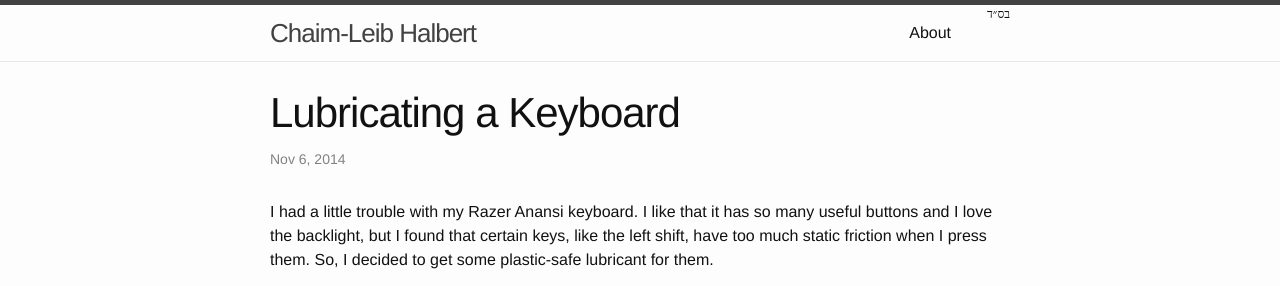
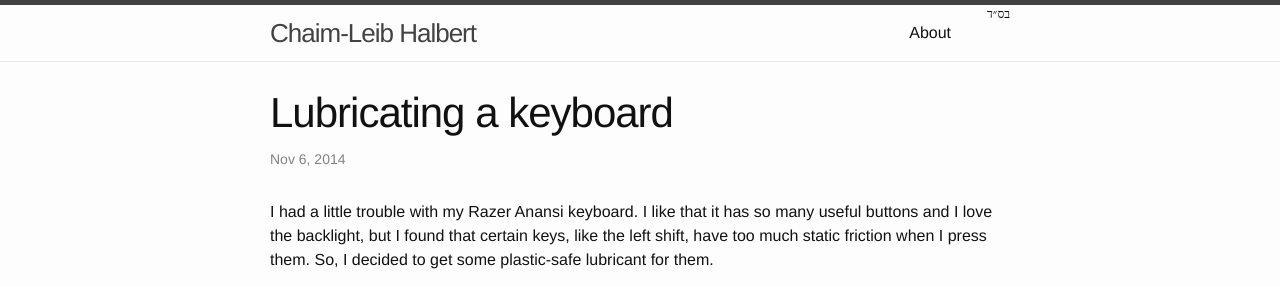
Before and after one commit to chaimleib/chaimleib.github.io, a Jekyll site: the page built from _posts/2014-11-06-lubricating-a-keyboard.markdown, in a window 1280 px wide. Shown: the top 286 px of the page. Built offline with Jekyll 4.4.1, drawn with Linux system fonts in a browser that asks for light colours.

```diff
--- a/_posts/2014-11-06-lubricating-a-keyboard.markdown
+++ b/_posts/2014-11-06-lubricating-a-keyboard.markdown
@@ -1,6 +1,6 @@
 ---
 layout: post
-title:  "Lubricating a Keyboard"
+title:  "Lubricating a keyboard"
 date:   2014-11-06 21:18
 categories: equipment
 ---
```
